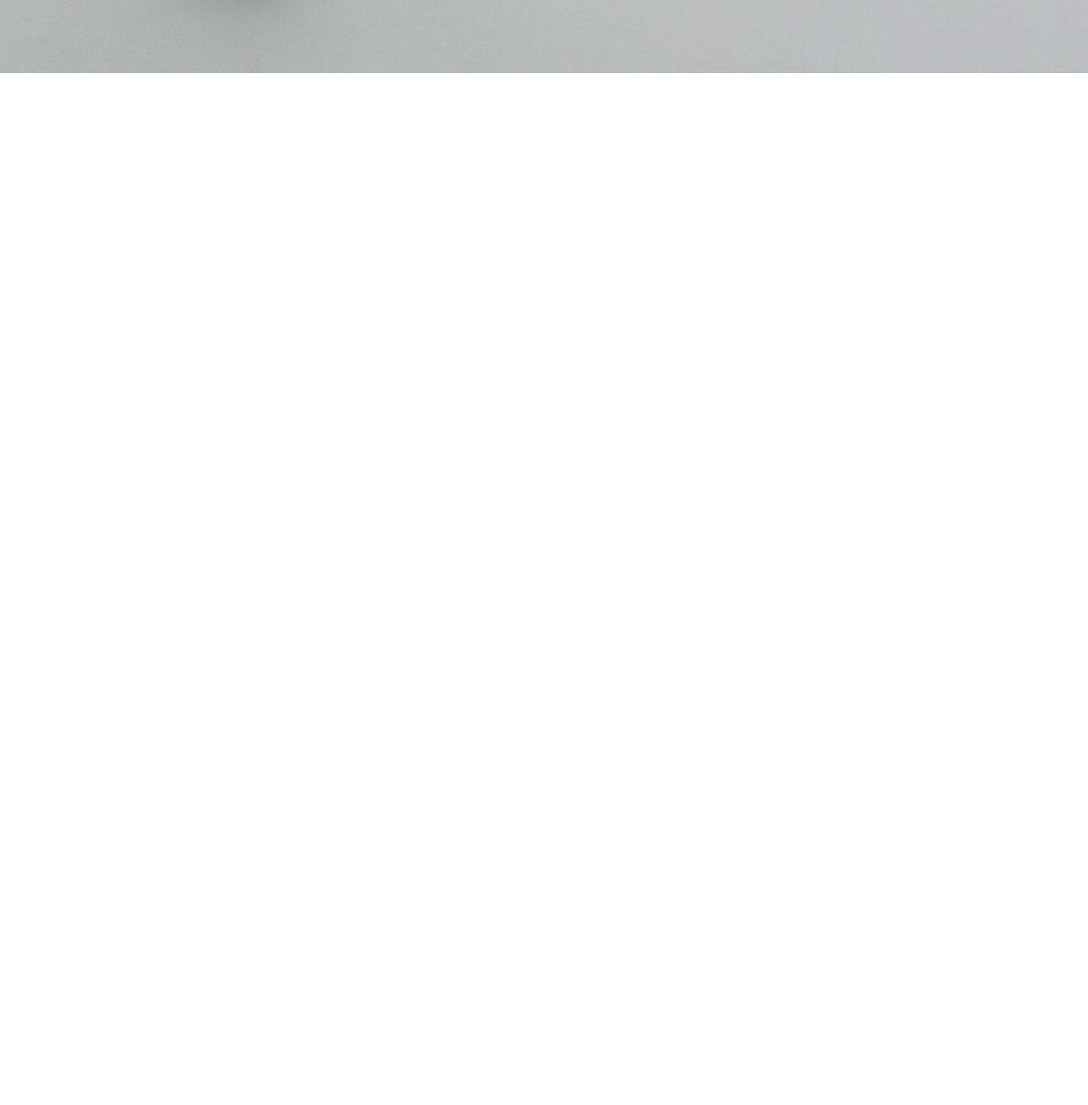
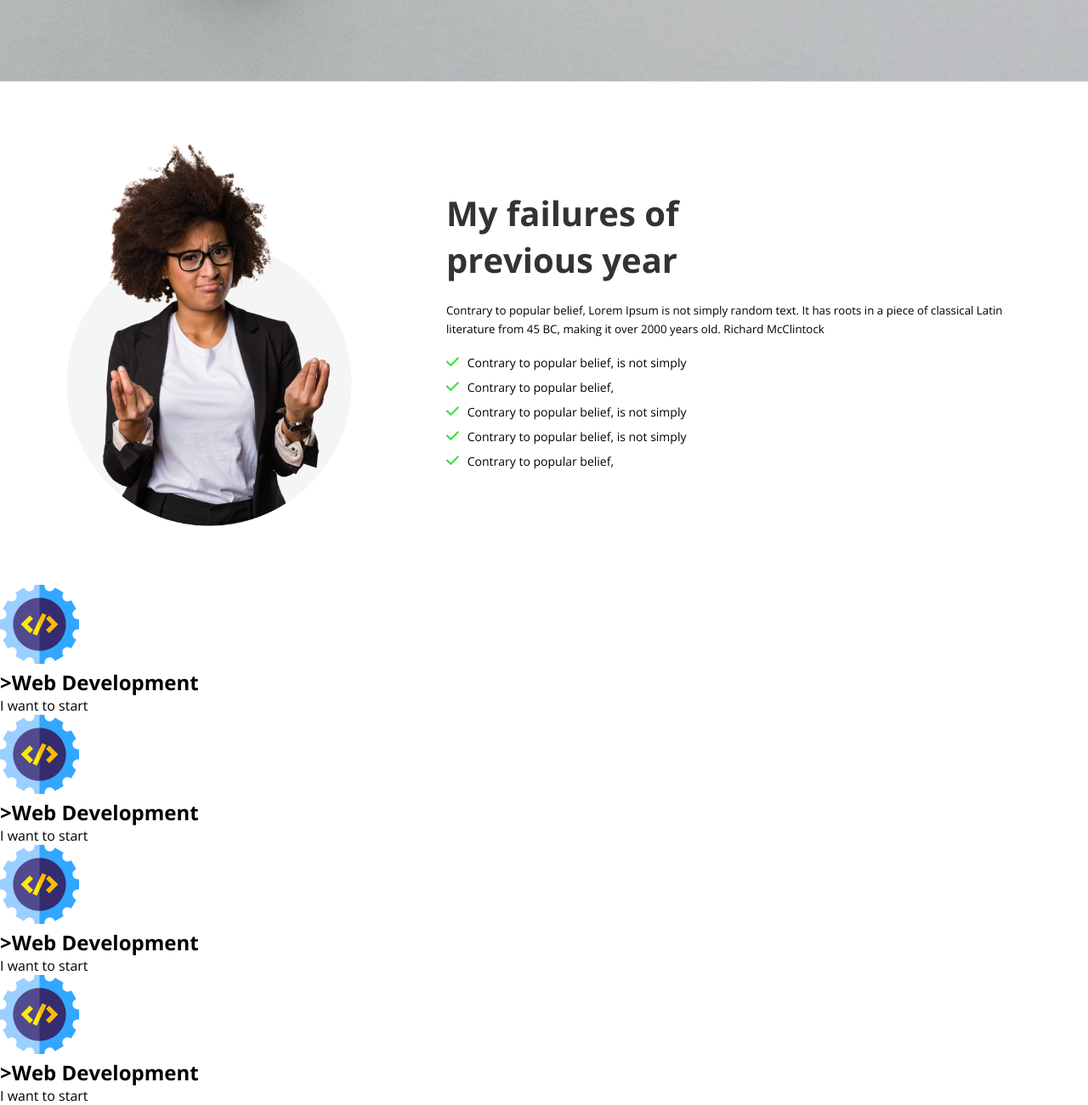
Before and after one commit to RashedAkash/prac-05, a plain HTML site: page index.html in a window 1280 px wide. Shown: the part 714-2014 px from the top of the page at 85% size. Before the commit the page ends 800 px from the top, so only its background shows below. Drawn offline with nearby package versions, Linux system fonts and the light colour scheme.

Commit message:
plan area create

```diff
--- a/css/style.css
+++ b/css/style.css
@@ -9,7 +9,7 @@
 /* banner style */
 .banner{
   background-image: url('../images/banner/banner2.png');
-  height: 100vh;
+  height: 810px;
   background-position: ;
 
 }
@@ -38,3 +38,44 @@
   font-weight: 700;
   font-size: 17px;
 }
+/* failures-area style */
+.failures-area{
+  display: flex;
+  align-items: center;
+  justify-content: space-around;
+  padding: 5%;
+  gap: 100px;
+}
+.failures-img{
+  width: 50%;
+}
+.failures-img img{
+  width: 100%;
+}
+.failures-text{}
+.failures-text h1{
+  font-size: 40px;
+  color: #333;
+  font-weight: 700;
+}
+.failures-text p{
+margin: 20px 0;
+}
+.failures-text ul li{
+  font-size: 14px;
+  margin-bottom: 10px;
+  list-style: none;
+}
+.fa-check{
+  color: rgb(63, 224, 63);
+  font-size: 17px;
+  margin-right: 10px;
+}
+
+/* plan area style */
+.single-plan{}
+.plan-img {}
+.plan-img img{}
+.plan-text{}
+.plan-text h1{}
+.plan-text p{}
--- a/index.html
+++ b/index.html
@@ -5,10 +5,14 @@
   <meta name="viewport" content="width=device-width, initial-scale=1.0">
 
   <title>New-year-new-me</title>
+  <link rel="stylesheet" href="https://cdnjs.cloudflare.com/ajax/libs/font-awesome/6.4.0/css/all.min.css"
+    integrity="sha512-iecdLmaskl7CVkqkXNQ/ZH/XLlvWZOJyj7Yy7tcenmpD1ypASozpmT/E0iPtmFIB46ZmdtAc9eNBvH0H/ZpiBw=="
+    crossorigin="anonymous" referrerpolicy="no-referrer" />
   <link rel="stylesheet" href="css/style.css">
 </head>
 <body>
  <header>
+  <!-- banner section -->
   <section class="banner">
 
     <div class="banner-text">
@@ -22,7 +26,71 @@
     </div>
   </section>
  </header>
- <main></main>
+ <main>
+  <!-- failures section -->
+  <section class="failures-area">
+    <div class="failures-img">
+      <img src="images/person.png" alt="">
+    </div>
+    <div class="failures-text">
+      <h1>My failures of
+      </h1>
+      <h1>previous year</h1>
+      <p><small>Contrary to popular belief, Lorem Ipsum is not
+      simply random text. It has roots in a piece of
+      classical Latin literature from 45 BC, making it over
+      2000 years old. Richard McClintock</small></p>
+      <ul>
+        <li><i class="fa-solid fa-check"></i>Contrary to popular belief, is not simply</li>
+        <li><i class="fa-solid fa-check"></i>Contrary to popular belief, </li>
+        <li><i class="fa-solid fa-check"></i>Contrary to popular belief, is not simply</li>
+        <li><i class="fa-solid fa-check"></i>Contrary to popular belief, is not simply</li>
+        <li><i class="fa-solid fa-check"></i>Contrary to popular belief, </li>
+      </ul>
+    </div>
+  </section>
+  <!-- Plans section -->
+  <section>
+    <div class="plan-container">
+      <div class="single-plan">
+        <div class="plan-img">
+          <img src="images/icons/web.png" alt="">
+        </div>
+        <div class="plan-text">
+          <h1>>Web Development</h1>
+          <p>I want to start</p>
+        </div>
+      </div>
+      <div class="single-plan">
+        <div class="plan-img">
+          <img src="images/icons/web.png" alt="">
+        </div>
+        <div class="plan-text">
+          <h1>>Web Development</h1>
+          <p>I want to start</p>
+        </div>
+      </div>
+      <div class="single-plan">
+        <div class="plan-img">
+          <img src="images/icons/web.png" alt="">
+        </div>
+        <div class="plan-text">
+          <h1>>Web Development</h1>
+          <p>I want to start</p>
+        </div>
+      </div>
+      <div class="single-plan">
+        <div class="plan-img">
+          <img src="images/icons/web.png" alt="">
+        </div>
+        <div class="plan-text">
+          <h1>>Web Development</h1>
+          <p>I want to start</p>
+        </div>
+      </div>
+    </div>
+  </section>
+ </main>
  <footer></footer>
 </body>
 </html>
```
